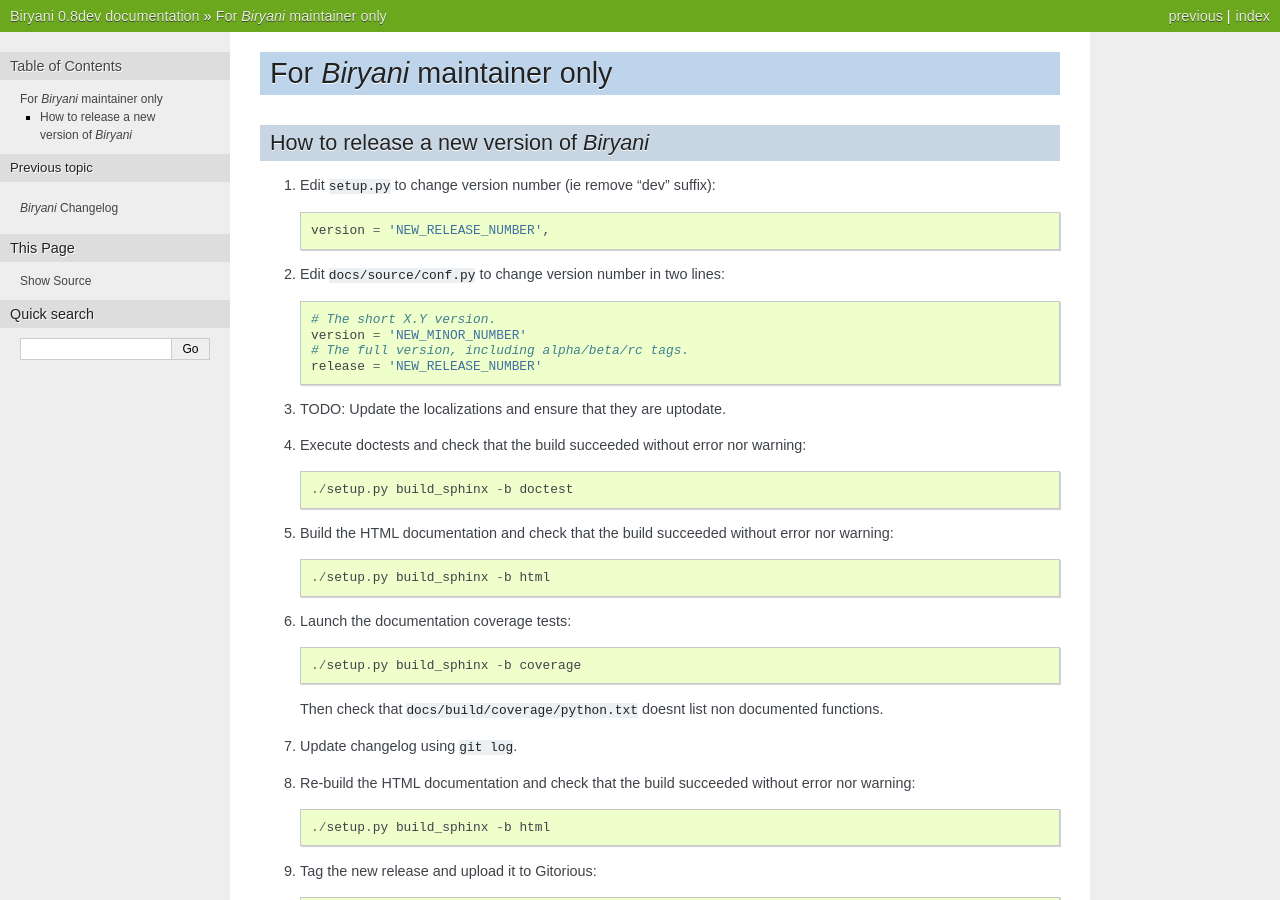
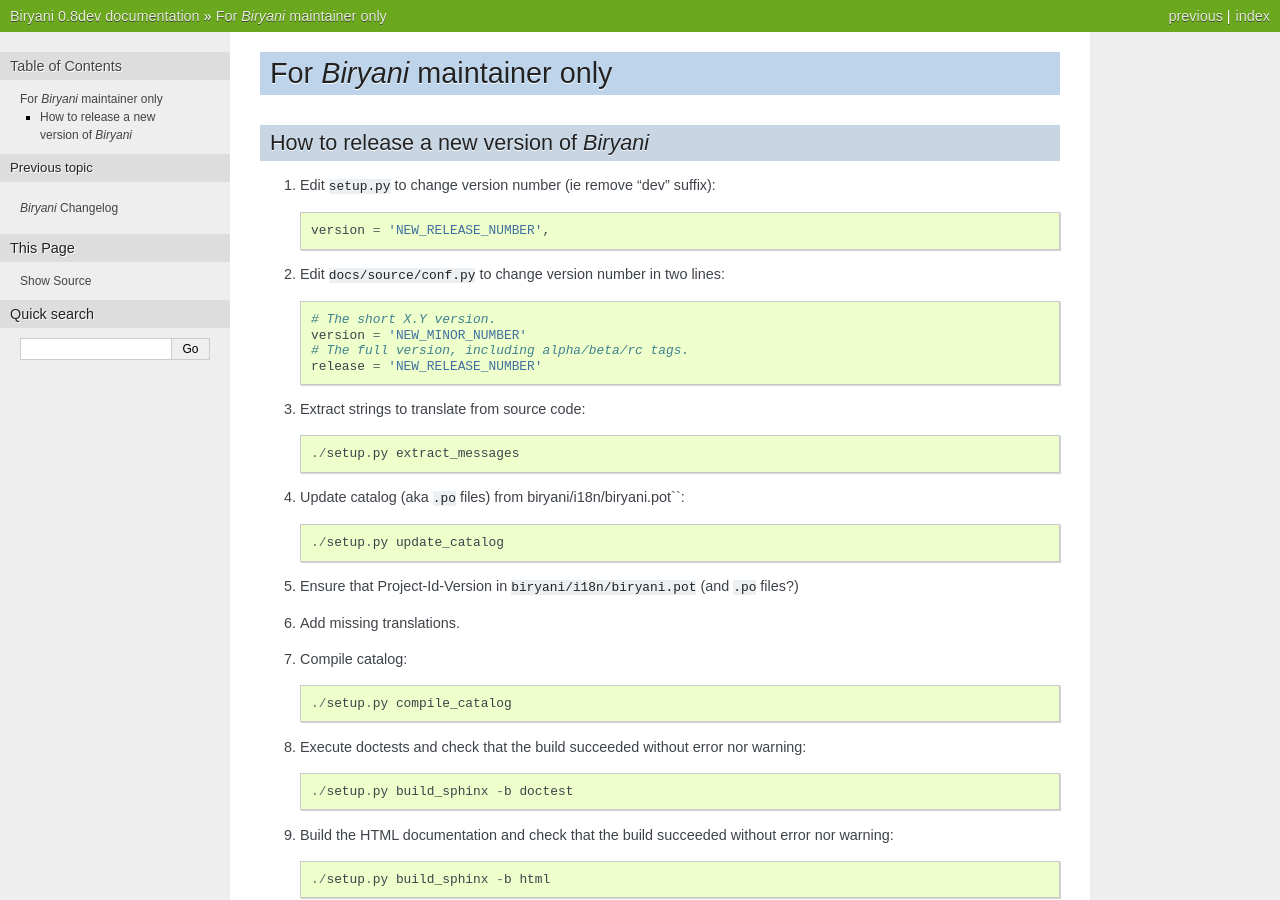
Before and after one commit to openfisca/biryani, a Sphinx documentation site: the page built from docs/source/for-maintainer-only.rst, in a window 1280 px wide and 900 px high. Built offline with Sphinx 7.4.7, drawn with Linux system fonts in a browser that asks for light colours.

Commit message:
Add internationalization operations to doc on how to release a new version of Biryani.

```diff
--- a/docs/source/for-maintainer-only.rst
+++ b/docs/source/for-maintainer-only.rst
@@ -17,7 +17,21 @@
     # The full version, including alpha/beta/rc tags.
     release = 'NEW_RELEASE_NUMBER'
 
-#. TODO: Update the localizations and ensure that they are uptodate.
+#. Extract strings to translate from source code::
+
+    ./setup.py extract_messages
+
+#. Update catalog (aka ``.po`` files) from biryani/i18n/biryani.pot``::
+
+    ./setup.py update_catalog
+
+#. Ensure that Project-Id-Version in ``biryani/i18n/biryani.pot`` (and ``.po`` files?)
+
+#. Add missing translations.
+
+#. Compile catalog::
+
+    ./setup.py compile_catalog
 
 #. Execute doctests and check that the build succeeded without error nor warning::
 
```
